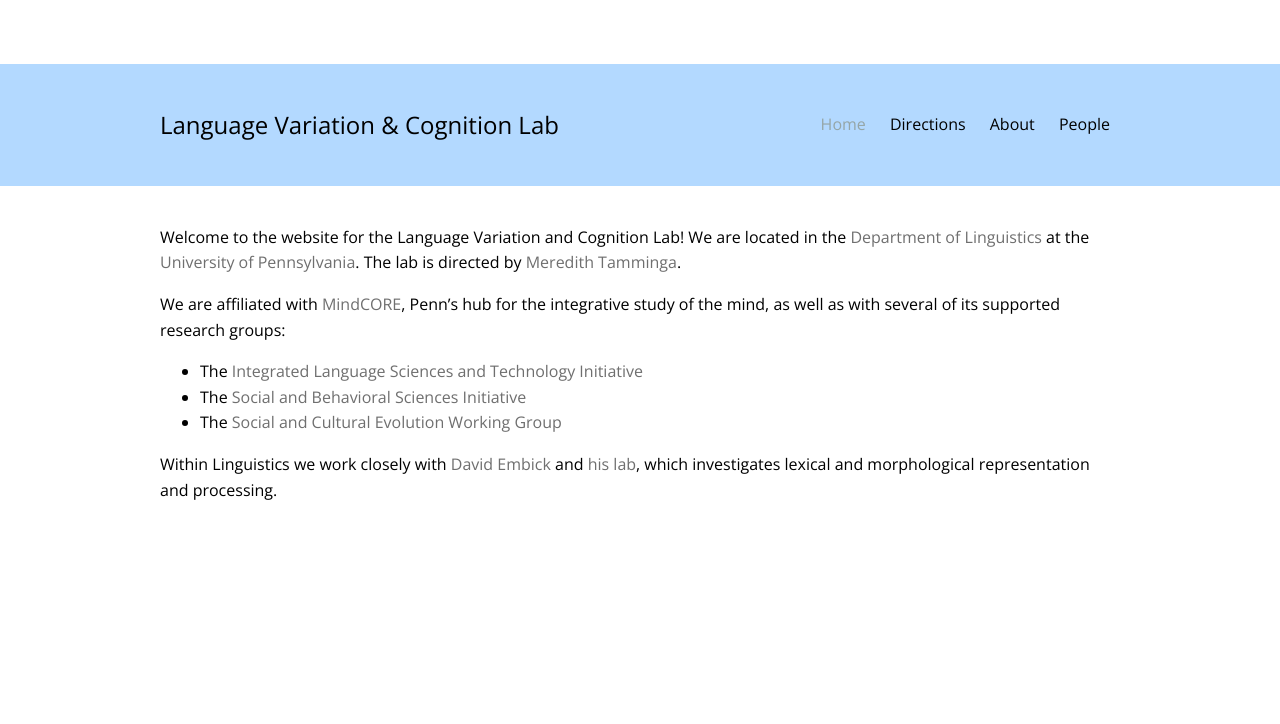
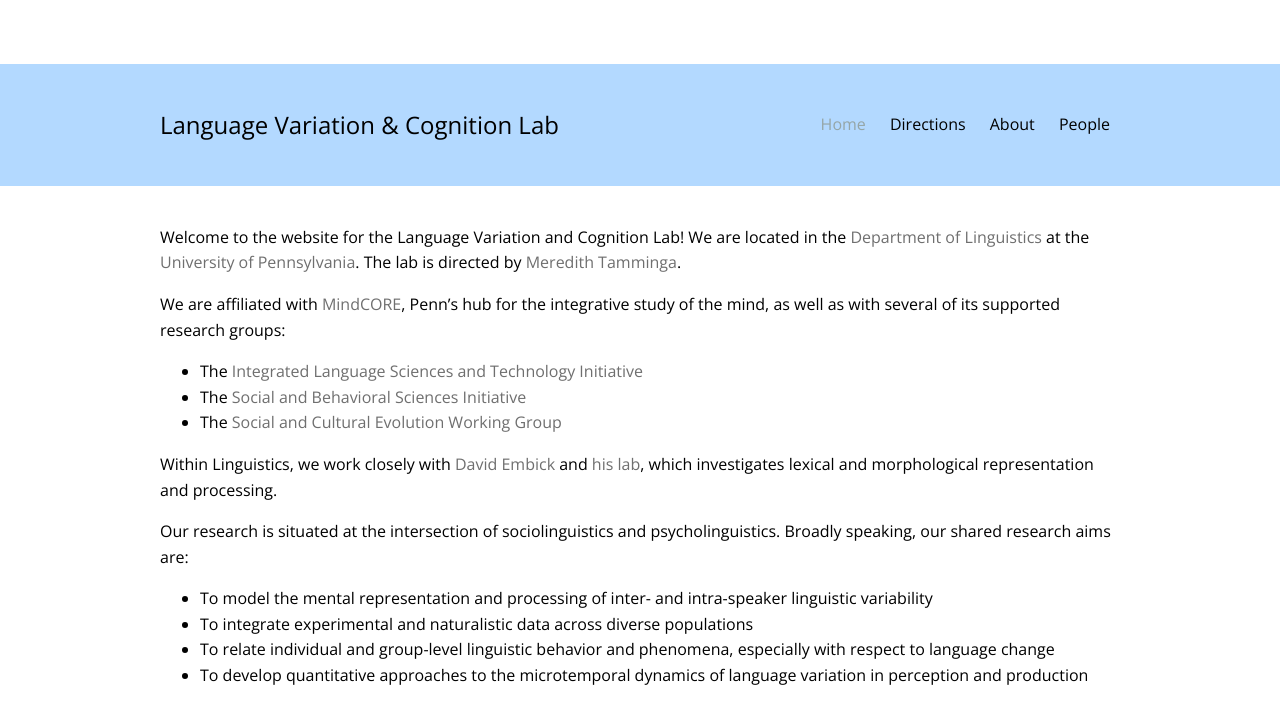
Before and after one commit to laceywade/TammingaLab.github.io, a Jekyll site: the page built from index.md, in a window 1280 px wide. Shown: the top 724 px of the page. Built offline with Jekyll 4.4.1, drawn with Linux system fonts in a browser that asks for light colours; some web fonts are replaced.

Commit message:
Update index.md

```diff
--- a/index.md
+++ b/index.md
@@ -13,4 +13,10 @@
 * The [Social and Behavioral Sciences Initiative](http://web.sas.upenn.edu/penn-sbsi/)
 * The [Social and Cultural Evolution Working Group](https://web.sas.upenn.edu/scew/)
 
-Within Linguistics we work closely with [David Embick](https://www.ling.upenn.edu/~embick/) and [his lab](http://web.sas.upenn.edu/embick-lab/), which investigates lexical and morphological representation and processing.
+Within Linguistics, we work closely with [David Embick](https://www.ling.upenn.edu/~embick/) and [his lab](http://web.sas.upenn.edu/embick-lab/), which investigates lexical and morphological representation and processing.
+
+Our research is situated at the intersection of sociolinguistics and psycholinguistics. Broadly speaking, our shared research aims are:
+* To model the mental representation and processing of inter- and intra-speaker linguistic variability
+* To integrate experimental and naturalistic data across diverse populations
+* To relate individual and group-level linguistic behavior and phenomena, especially with respect to language change
+* To develop quantitative approaches to the microtemporal dynamics of language variation in perception and production
```
